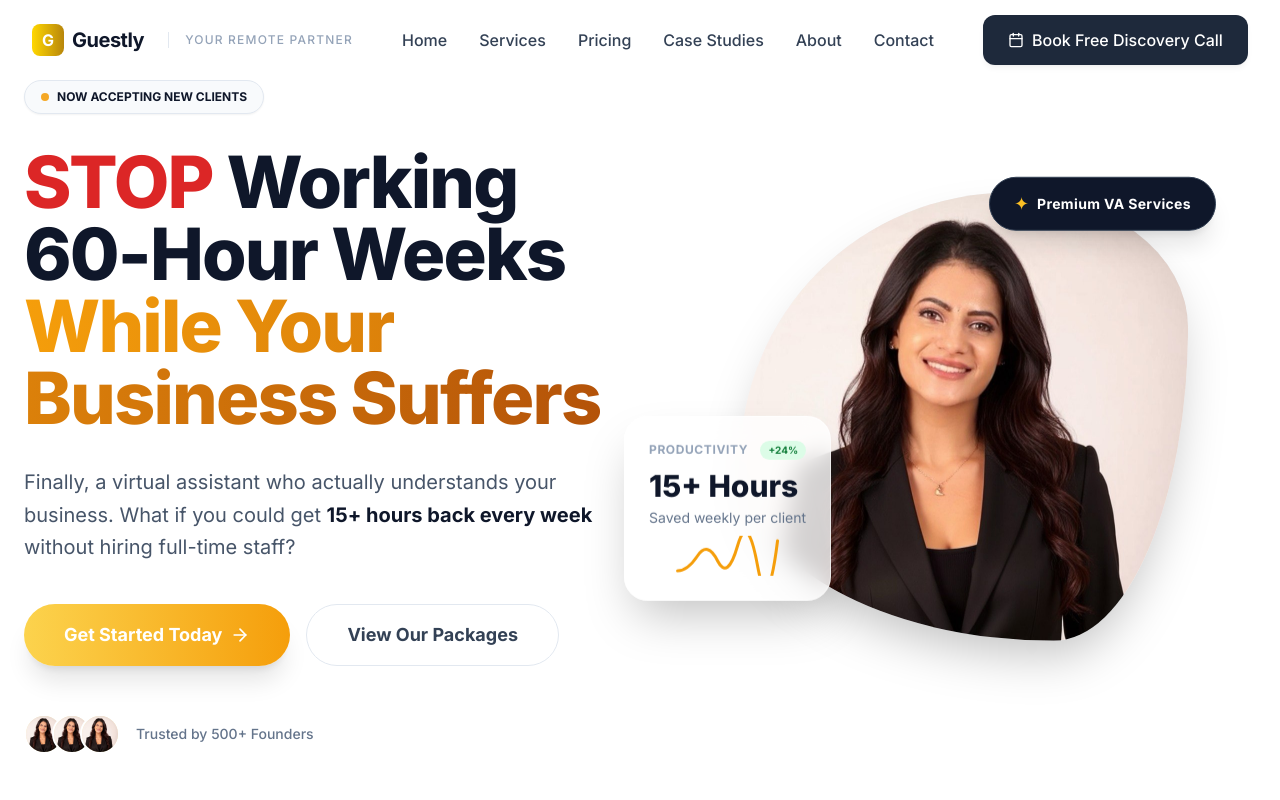
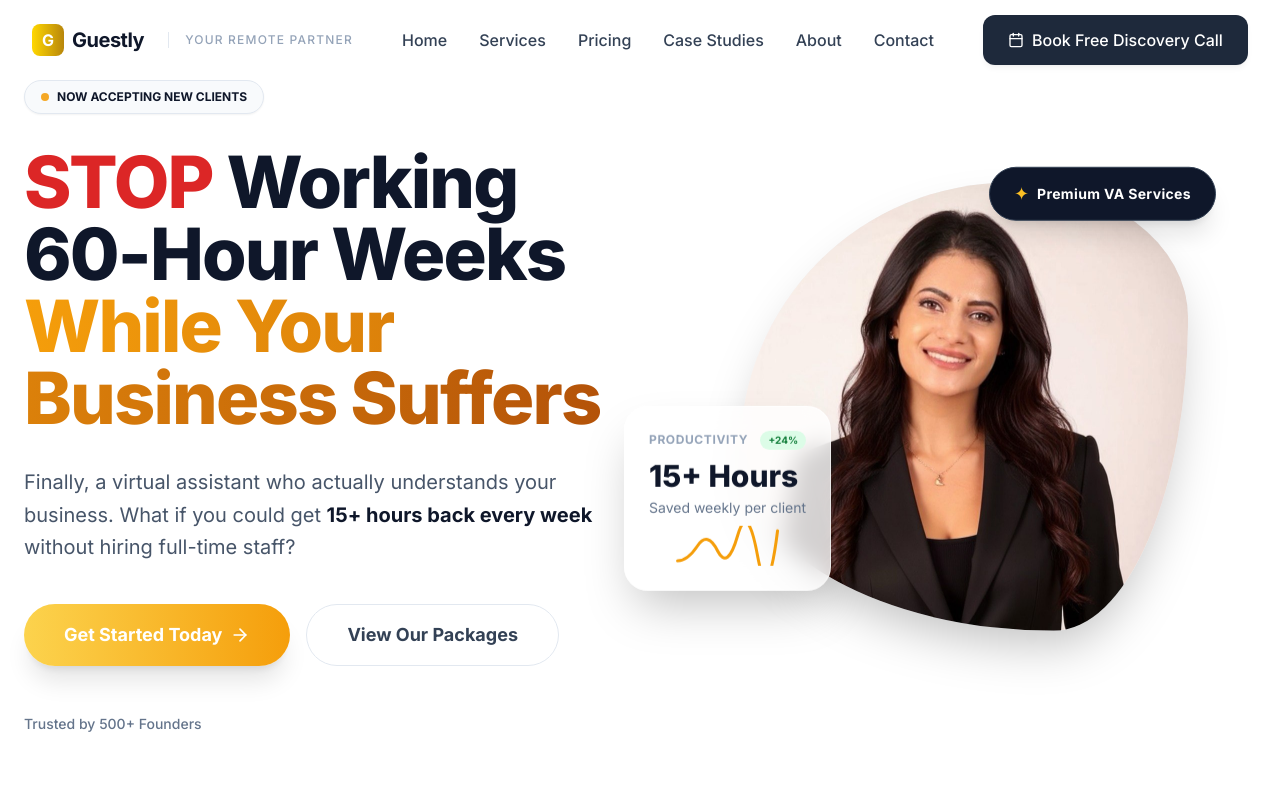
Before and after one commit to ErnestaLabs/nancy, a Next.js app: page / in a window 1280 px wide. Shown: the top 800 px of the page. Built offline with nearby package versions, Linux system fonts and the light colour scheme.

Commit message:
Remove fake founder avatars - just show text

```diff
--- a/app/page.tsx
+++ b/app/page.tsx
@@ -36,13 +36,6 @@ export default function HomePage() {
               </div>
 
               <div className="mt-12 flex items-center gap-4 text-sm font-medium text-slate-500">
-                <div className="flex -space-x-3">
-                  {[1, 2, 3].map((i) => (
-                    <div key={i} className="w-10 h-10 rounded-full border-2 border-white overflow-hidden relative bg-amber-100">
-                      <Image src="/nancy-hero.jpg" alt="Founder" fill className="object-cover object-top" />
-                    </div>
-                  ))}
-                </div>
                 <p>Trusted by 500+ Founders</p>
               </div>
             </div>
```
